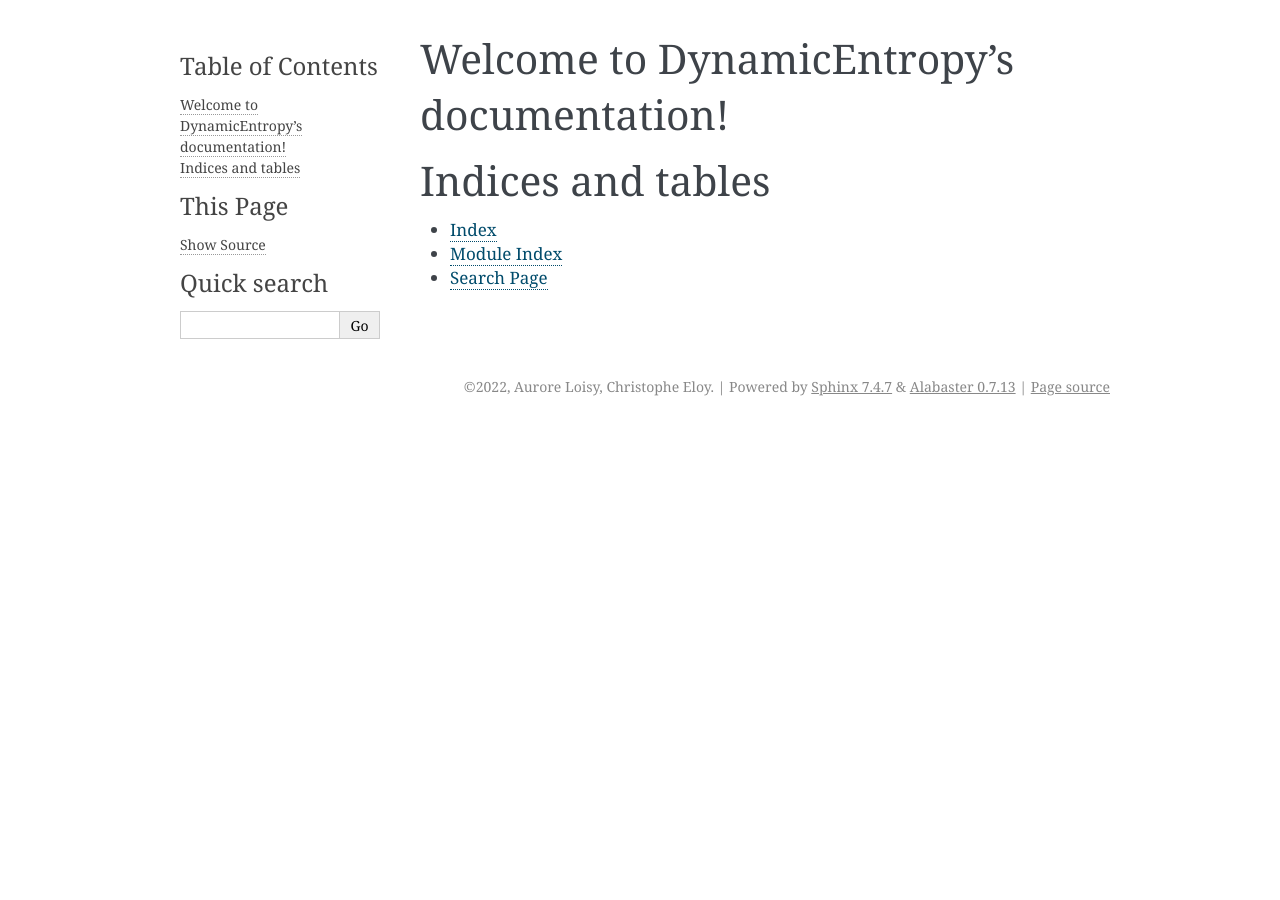
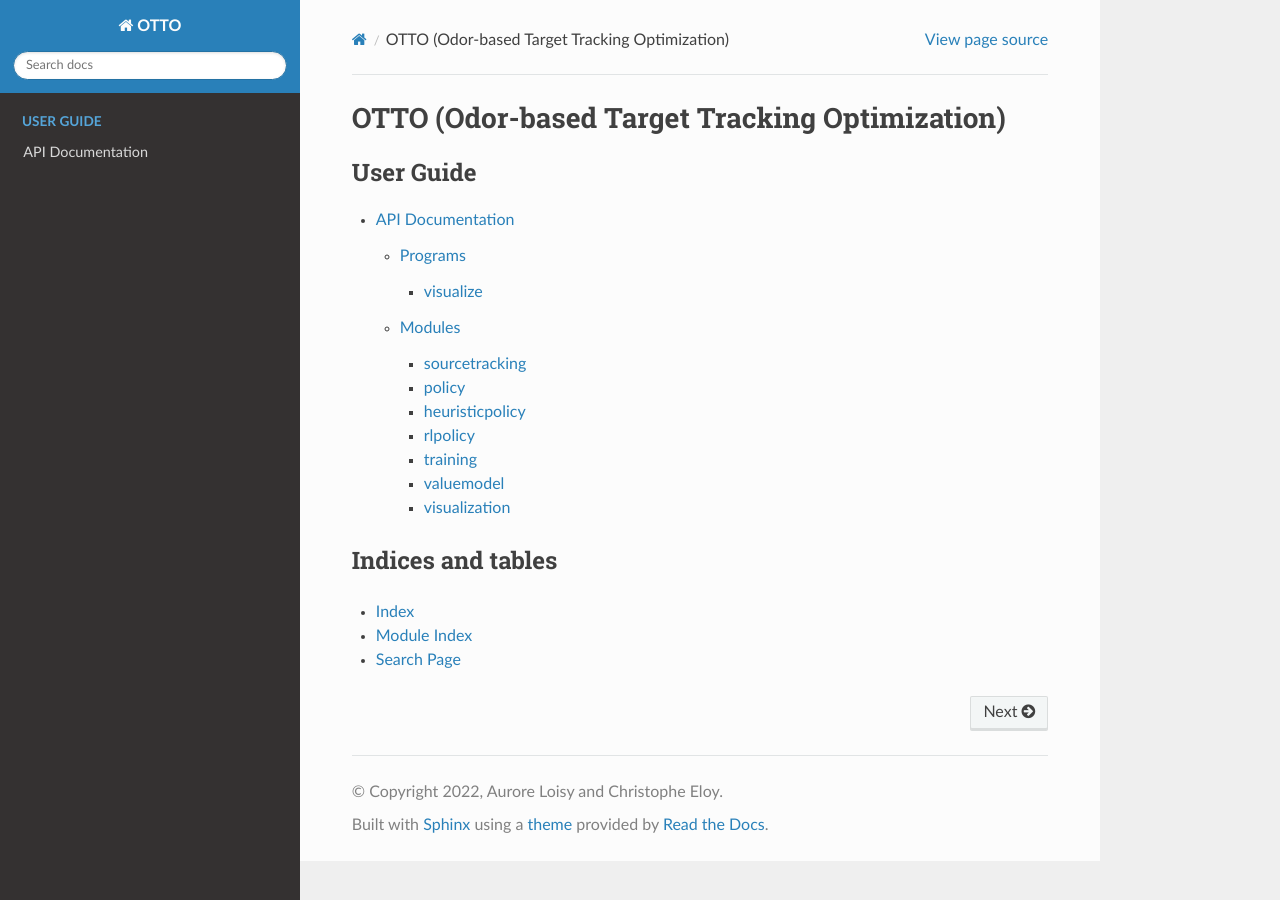
Before and after one commit to C0PEP0D/otto, a Sphinx documentation site: the page built from docs/index.rst, in a window 1280 px wide. Built offline with Sphinx 7.4.7 and the Read the Docs theme 2.0.0, drawn with Linux system fonts in a browser that asks for light colours.

Commit message:
started documentation sphinx

```diff
--- /dev/null
+++ b/docs/api.rst
@@ -0,0 +1,10 @@
+=================
+API Documentation
+=================
+
+
+.. toctree::
+   :maxdepth: 4
+
+   programs
+   modules
--- a/docs/conf.py
+++ b/docs/conf.py
@@ -10,19 +10,18 @@
 # add these directories to sys.path here. If the directory is relative to the
 # documentation root, use os.path.abspath to make it absolute, like shown here.
 #
-# import os
-# import sys
+import os
+os.environ['TF_CPP_MIN_LOG_LEVEL'] = '2'
+import sys
 # sys.path.insert(0, os.path.abspath('.'))
-
+sys.path.insert(0, os.path.abspath('..'))
+# sys.path.insert(0, os.path.abspath(os.path.join(sys.path[0], '..', 'otto')))
 
 # -- Project information -----------------------------------------------------
 
-project = 'DynamicEntropy'
-copyright = '2022, Aurore Loisy, Christophe Eloy'
-author = 'Aurore Loisy, Christophe Eloy'
-
-# The full version, including alpha/beta/rc tags
-release = '1.0'
+project = 'OTTO'
+copyright = '2022, Aurore Loisy and Christophe Eloy'
+author = 'Aurore Loisy and Christophe Eloy'
 
 
 # -- General configuration ---------------------------------------------------
@@ -30,8 +29,8 @@ release = '1.0'
 # Add any Sphinx extension module names here, as strings. They can be
 # extensions coming with Sphinx (named 'sphinx.ext.*') or your custom
 # ones.
-extensions = [
-]
+extensions = ['sphinx.ext.autodoc', 'sphinx.ext.coverage', 'sphinx.ext.napoleon']
+napoleon_custom_sections = [('Returns', 'params_style')]
 
 # Add any paths that contain templates here, relative to this directory.
 templates_path = ['_templates']
@@ -47,7 +46,9 @@ exclude_patterns = ['_build', 'Thumbs.db', '.DS_Store']
 # The theme to use for HTML and HTML Help pages.  See the documentation for
 # a list of builtin themes.
 #
-html_theme = 'alabaster'
+# html_theme = 'alabaster'
+# html_theme = 'sphinxdoc'
+html_theme = 'sphinx_rtd_theme'
 
 # Add any paths that contain custom static files (such as style sheets) here,
 # relative to this directory. They are copied after the builtin static files,
--- a/docs/index.rst
+++ b/docs/index.rst
@@ -1,16 +1,19 @@
-.. DynamicEntropy documentation master file, created by
-   sphinx-quickstart on Tue Feb  1 21:38:59 2022.
+.. OTTO documentation master file, created by
+   sphinx-quickstart on Mon Feb 14 11:41:11 2022.
    You can adapt this file completely to your liking, but it should at least
    contain the root `toctree` directive.
 
-Welcome to DynamicEntropy's documentation!
-==========================================
+:globalsidebartoc: True
+
+==============================================
+OTTO (Odor-based Target Tracking Optimization)
+==============================================
 
 .. toctree::
-   :maxdepth: 2
-   :caption: Contents:
+   :maxdepth: 3
+   :caption: User Guide
 
-
+   api
 
 Indices and tables
 ==================
--- /dev/null
+++ b/docs/programs.rst
@@ -0,0 +1,8 @@
+Programs
+========
+
+visualize
+---------
+
+.. automodule:: otto.visualize.visualize
+   :members:
--- a/requirements.txt
+++ b/requirements.txt
@@ -3,4 +3,5 @@ scipy >= 1.7
 matplotlib >= 3.5
 tensorflow >=2.3
 sphinx >= 4.4
+sphinx-rtd-theme
 pytest
```
Also changed, not shown: README.md (+1 -2 lines), docs/modules.rst (added, +55 -0 lines).
